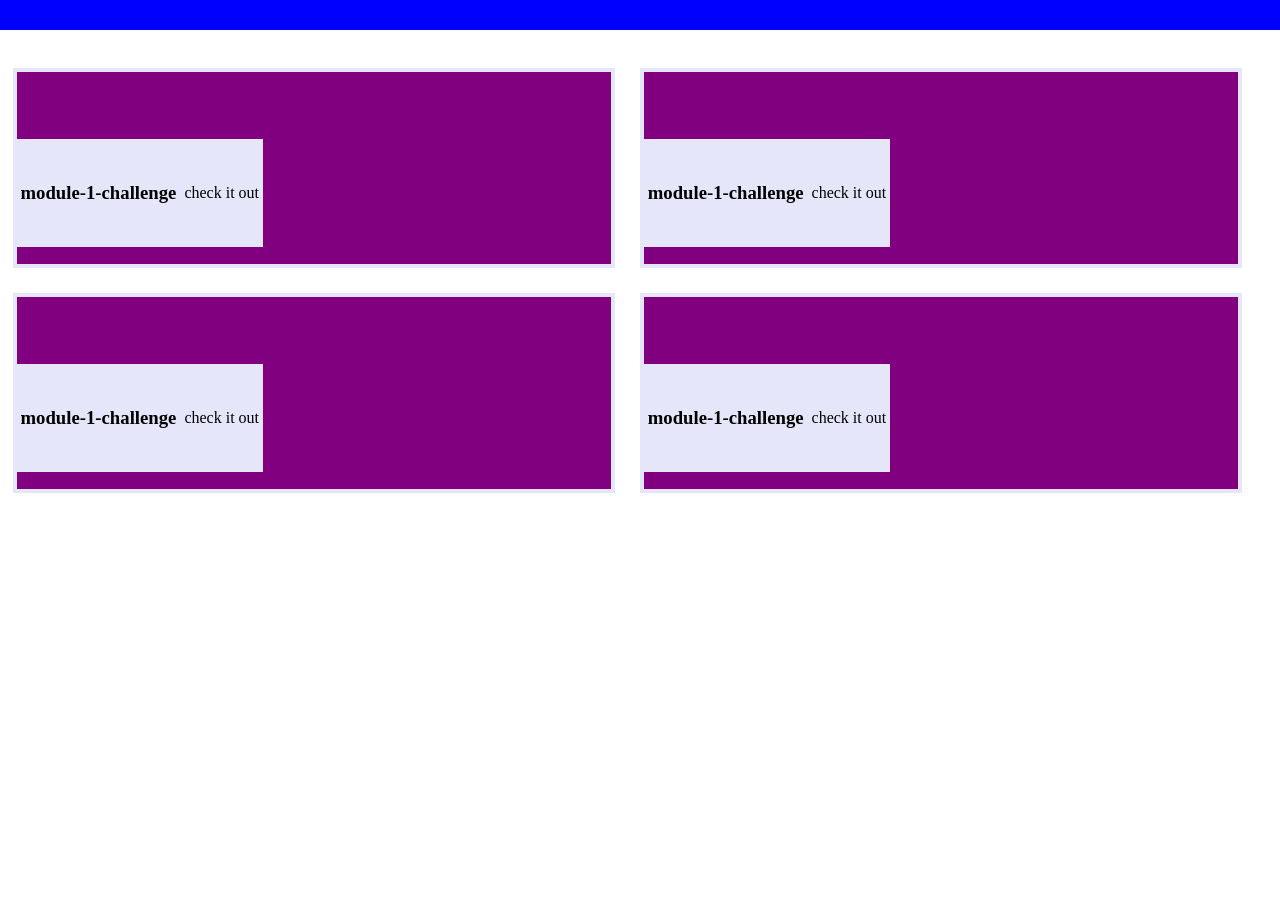
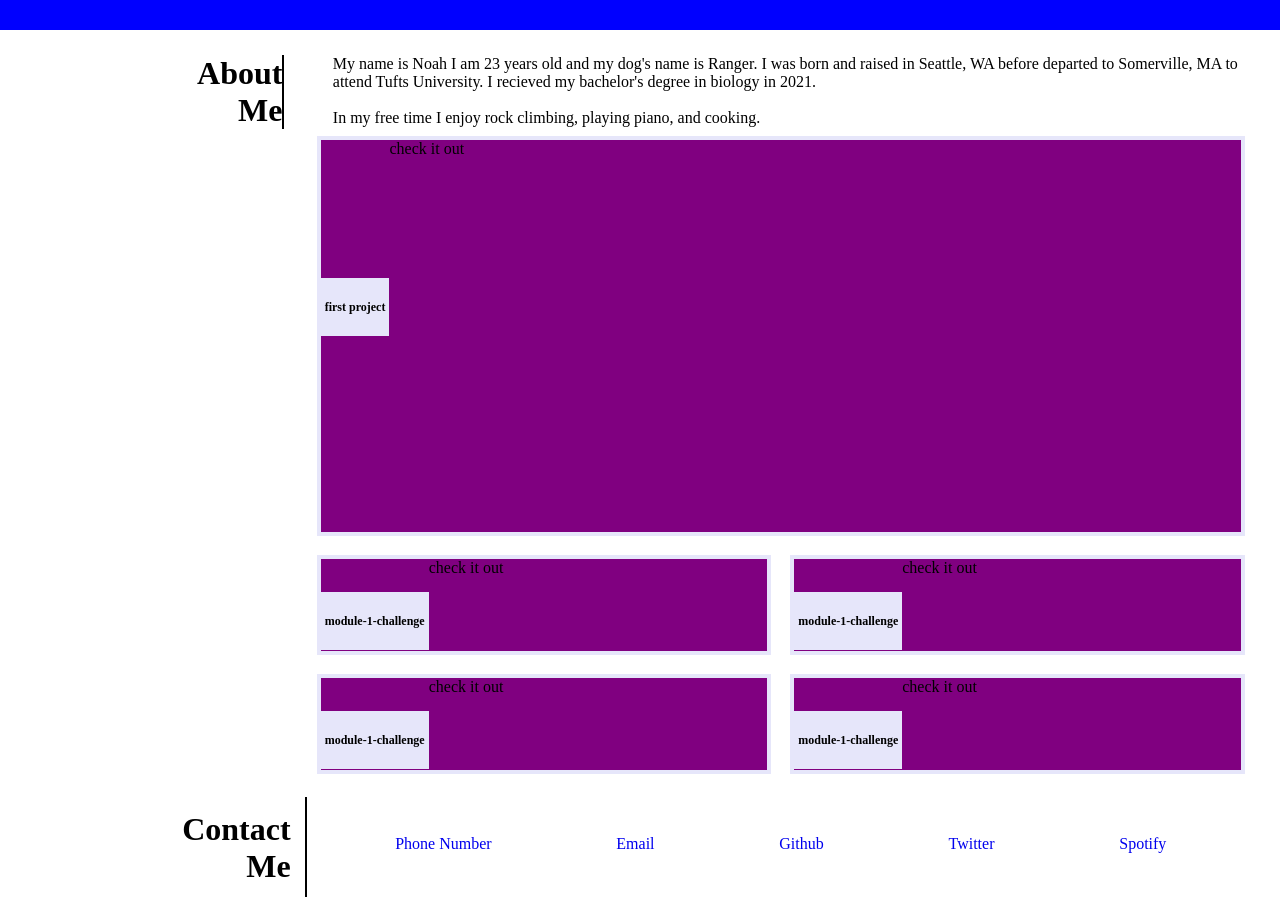
Before and after one commit to noah138/module-2-challenge, a plain HTML site: page index.html in a window 1280 px wide. Shown: the part 300-1209 px from the top of the page. Before the commit the page ends 805 px from the top, so only its background shows below. Drawn offline with Linux system fonts and the light colour scheme.

Commit message:
Adding flexbox structure to the main section, as well as styling the footer.

```diff
--- a/index.html
+++ b/index.html
@@ -34,8 +34,22 @@
         <h2>Subtitle</h2>
     </div>
 <!--sidebar-->
+    <aside>
+        <div class="aboutme">
+            <h2>About<br>Me</h2>
+        </div>
+    </aside>
 <!-- Main Section -->
+    <div class="bio">
+        <p>My name is Noah I am 23 years old and my dog's name is Ranger. I was born and raised in Seattle, WA before departed to Somerville, MA to attend Tufts University.
+            I recieved my bachelor's degree in biology in 2021.<br><br>In my free time I enjoy rock climbing, playing piano, and cooking.
+        </p>
+    </div>
     <main>
+        <section id="big">
+            <h3>first project</h3>
+            <p>check it out</p>
+        </section>
         <section>
             <h3>module-1-challenge</h3>
             <p>check it out</p>
@@ -54,28 +68,16 @@
         </section>
     </main>
 <!-- footer -->
-<!-- <footer
-    <h2>Contact Me</h2>
+<footer>
+    <div class="contact"><h1>Contact<br>Me</h1></div>
         <nav>
-            <ul>
-                <li>
-                    <a href="#">Phone Number</a>
-                </li>
-                <li>
-                    <a href="#">Email</a>
-                </li>
-                <li>
-                    <a href="#">Github</a>
-                </li>
-                <li>
-                    <a href="#">Twitter</a>
-                </li>
-                <li>
-                    <a href="#">Spotify</a>
-                </li>
-            </ul>
+            <a href="#">Phone Number</a>
+            <a href="#">Email</a>
+            <a href="#">Github</a>
+            <a href="#">Twitter</a>
+            <a href="#">Spotify</a>
         </nav>
-</footer> -->
+</footer>
 </body>
 
 </html>
--- a/style.css
+++ b/style.css
@@ -8,6 +8,7 @@
     --primary:lavender;
     --fill:lightgreen;
     --title:darkgreen;
+    --border:black;
 }
 
 .header {
@@ -16,7 +17,7 @@
     margin: -10px;
 }
 
-h1 {
+header h1 {
     text-indent: 120px;
     height: 60px;
     line-height: 40px;
@@ -41,31 +42,105 @@ h1 {
 
 .background-image {
     height: 250px;
-    width: 100%;
     margin-bottom: 25px;
     background-color:blue;
 }
 
+aside {
+    clear: both;
+    float: left;
+    width: 23%;
+    padding-right: 10px;
+    padding-left:10px;
+}
+
+aside h2 {
+    text-align: right;
+    font-size: xx-large;
+}
+
+.aboutme {
+    border-right: 2px solid black;
+}
+
+.work {
+    height: 200px;
+}
+
 main {
+    width:74%;
+    float:right;
     min-height: 60vp;
     margin-right: 2%;
     display: flex;
     flex-wrap: wrap;
 }
 
+#big {
+    width:98%;
+    height:400px;
+}
+
 section {
     width: 48%;
     border: 4px solid var(--primary);
-    height: 200px;
+    height: 100px;
     margin: 1%;
     background-color: purple;
 }
 
-section h3, section p{
+section h3{
     border: 4px solid var(--primary);
     background-color: var(--primary);
-    line-height: 100px;
-    float:left;
+    line-height: 50px;
+    float: left;
     position:relative;
     top:35%;
+    font-size: 12px;
 }
+
+.bio {
+    float: right;
+    width: 74%;
+}
+
+footer {
+    width:100%;
+    float:right;
+    min-height: 20vp;
+    display: flex;
+    flex-wrap: wrap;;
+}
+
+footer h1 {
+    font-size: xx-large;
+    text-align: right;
+    padding: 5%;
+
+}
+
+.contact {
+    width: 23%;
+    border-right: 2px solid var(--border);
+    float:left;
+    height: 100px;
+    margin: 1%;
+}
+
+footer nav {
+    width:70%;
+    float:right;
+    justify-content: space-around;
+    display: flex;
+    height: 100px;
+    margin: 1%;
+}
+
+footer a{
+    padding:38px 0;
+    text-decoration: none;
+}
+
+@media screen and (max-width: 992px) {
+    section {width}
+}
```
